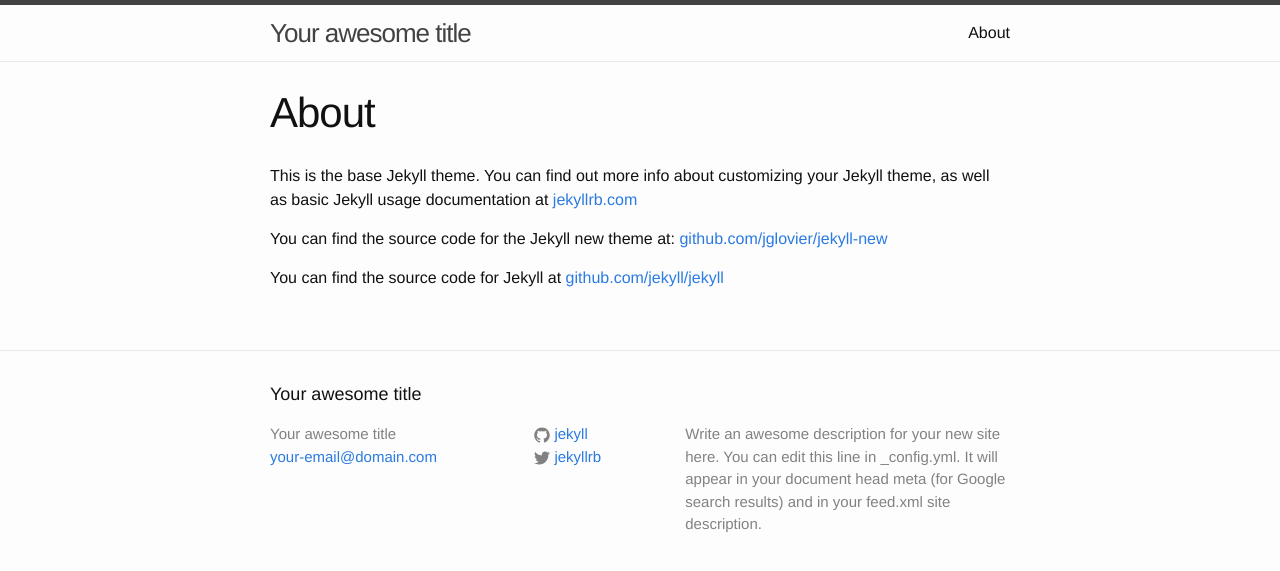
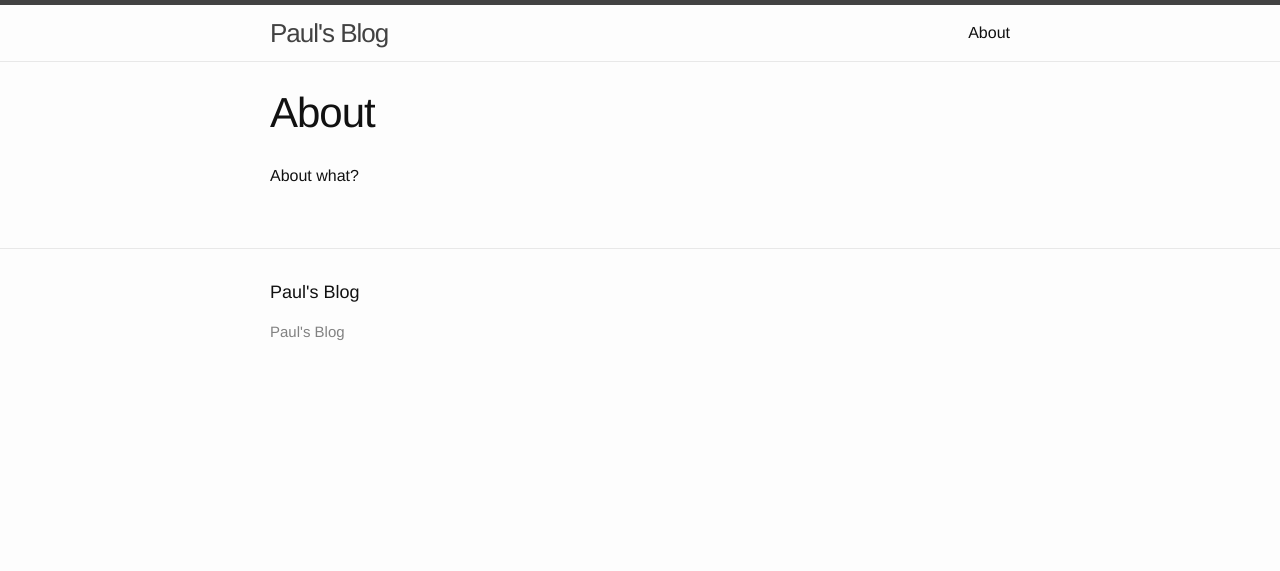
Before and after one commit to necl/necl.github.io, a Jekyll site: the page built from about.md, in a window 1280 px wide. Shown: the top 571 px of the page. Built offline with Jekyll 4.4.1, drawn with Linux system fonts in a browser that asks for light colours.

Commit message:
site decoration add post 2014-11-06-c语言构造函数__attribute__((constructor)).md

```diff
--- a/_config.yml
+++ b/_config.yml
@@ -1,14 +1,15 @@
 # Site settings
-title: Your awesome title
-email: your-email@domain.com
-description: > # this means to ignore newlines until "baseurl:"
-  Write an awesome description for your new site here. You can edit this
-  line in _config.yml. It will appear in your document head meta (for
-  Google search results) and in your feed.xml site description.
+title: Paul's Blog
+email:
+description:
 baseurl: "" # the subpath of your site, e.g. /blog/
 url: "http://yourdomain.com" # the base hostname & protocol for your site
-twitter_username: jekyllrb
-github_username:  jekyll
+twitter_username:
+github_username:
 
 # Build settings
 markdown: kramdown
+
+# or remove the 'pygments' line entirely
+pygments:         false
+highlighter:      false
--- a/about.md
+++ b/about.md
@@ -4,8 +4,4 @@ title: About
 permalink: /about/
 ---
 
-This is the base Jekyll theme. You can find out more info about customizing your Jekyll theme, as well as basic Jekyll usage documentation at [jekyllrb.com](http://jekyllrb.com/)
-
-You can find the source code for the Jekyll new theme at: [github.com/jglovier/jekyll-new](https://github.com/jglovier/jekyll-new)
-
-You can find the source code for Jekyll at [github.com/jekyll/jekyll](https://github.com/jekyll/jekyll)
+About what?
```
Also changed, not shown: _posts/2014-11-06-c语言构造函数__attribute__((constructor)).md (added, +66 -0 lines).
